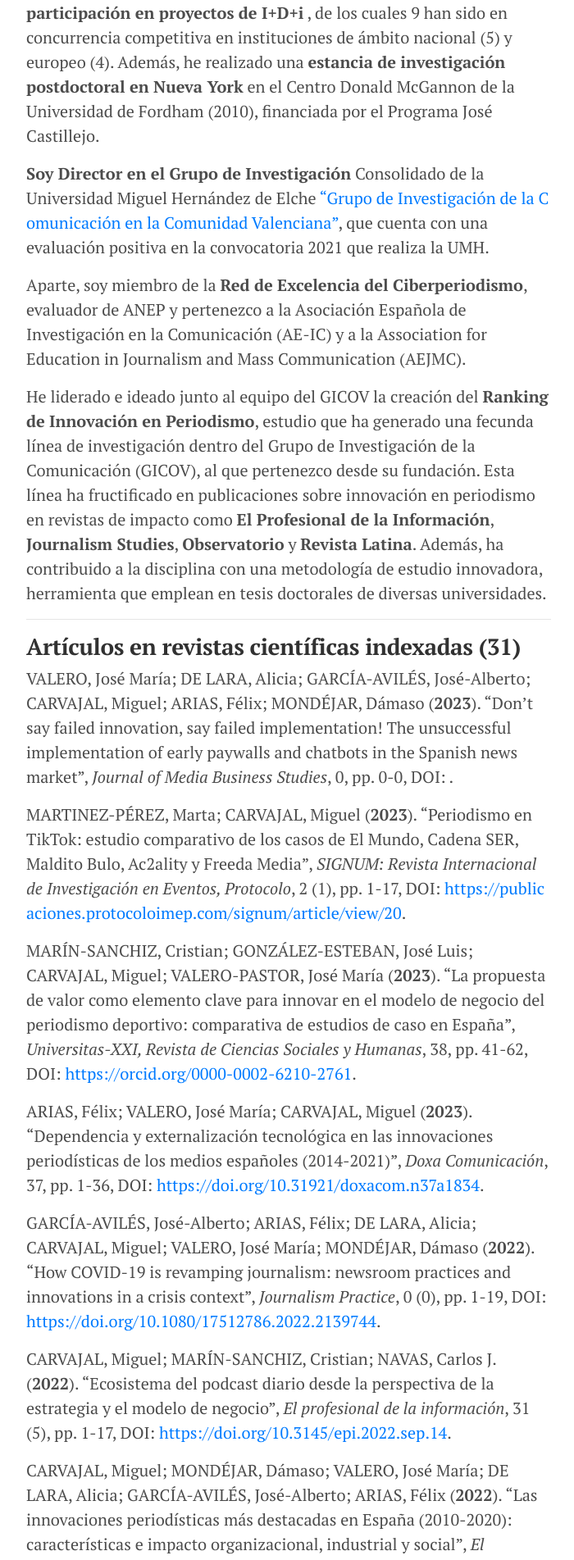
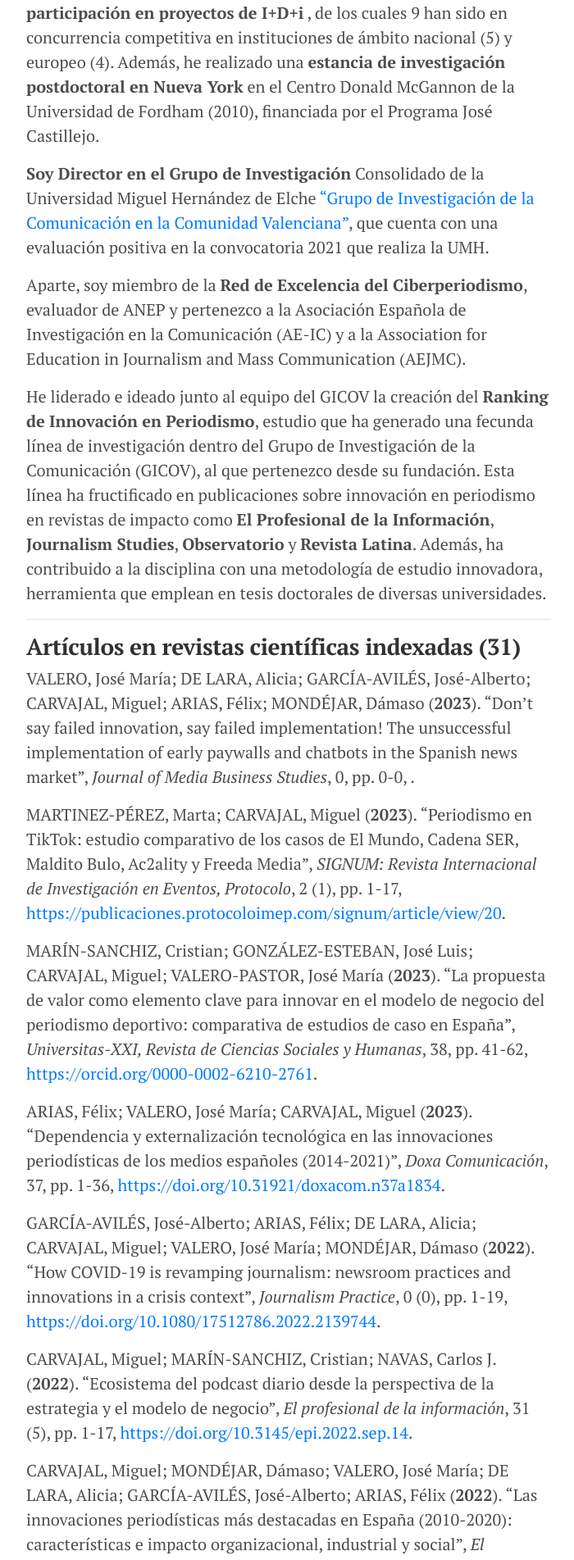
Before and after one commit to miguelcarvajal/miguelcarvajal.github.io, a Jekyll site: the page built from _pages/investigar.md, in a window 1280 px wide. Shown: the part 1422-3325 px from the top of the page at 82% size, without its empty margins (288-988 px from the left). Built offline with Jekyll 4.4.1, drawn with Linux system fonts in a browser that asks for light colours; some of the changed text lies outside the part shown.

Commit message:
new 2023

```diff
--- a/_pages/investigar.md
+++ b/_pages/investigar.md
@@ -38,7 +38,7 @@ He liderado e ideado junto al equipo del GICOV la creación del **Ranking de Inn
 ### Artículos en revistas científicas indexadas (31)
 
 {% for articulos in site.data.articulos %}
-{{ articulos.autores }} (**{{ articulos.ano }}**). "{{ articulos.titulo }}", _{{ articulos.revista }}_, {{ articulos.volumen }}, pp. {{ articulos.desde }}-{{ articulos.hasta }}, DOI: [{{ articulos.doi }}]({{ articulos.doi }}){:target="_blank"}.
+{{ articulos.autores }} (**{{ articulos.ano }}**). "{{ articulos.titulo }}", _{{ articulos.revista }}_, {{ articulos.volumen }}, pp. {{ articulos.desde }}-{{ articulos.hasta }}, [{{ articulos.doi }}]({{ articulos.doi }}){:target="_blank"}.
 {% endfor %}
 
 
--- a/_sass/_layout.scss
+++ b/_sass/_layout.scss
@@ -6,12 +6,6 @@
      font-family: "PT Serif", Georgia, "Times New Roman", serif;
      font-size: 1.05rem;
  }
-
-a {
-    word-wrap: break-word;
-    overflow-wrap: break-word;
-    word-break: break-all; /* This line helps break the link into multiple lines on iOS */
-}
 
 .article-post img {
     max-width: 100%;
--- a/_sass/_style.scss
+++ b/_sass/_style.scss
@@ -4,6 +4,11 @@ $box-shadow-lg-hover: 0 2.25rem 1.5rem -1.5rem fade-out($gray-900, 0.7), 0 0 1.5
 /* Show it's not fixed to the top */
 body {
   min-height: 75rem;
+}
+
+a {
+  word-wrap: break-word;
+  overflow-wrap: break-word;
 }
 
 h1, h2, h3, h4, h5, h6 {
```
